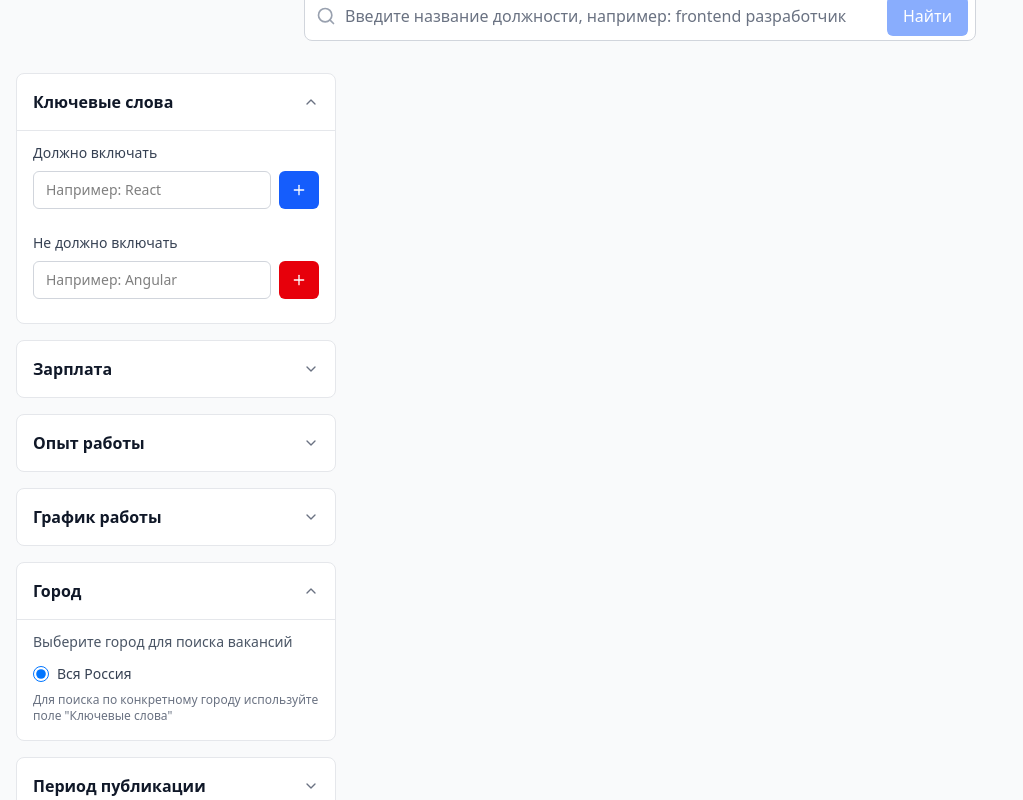
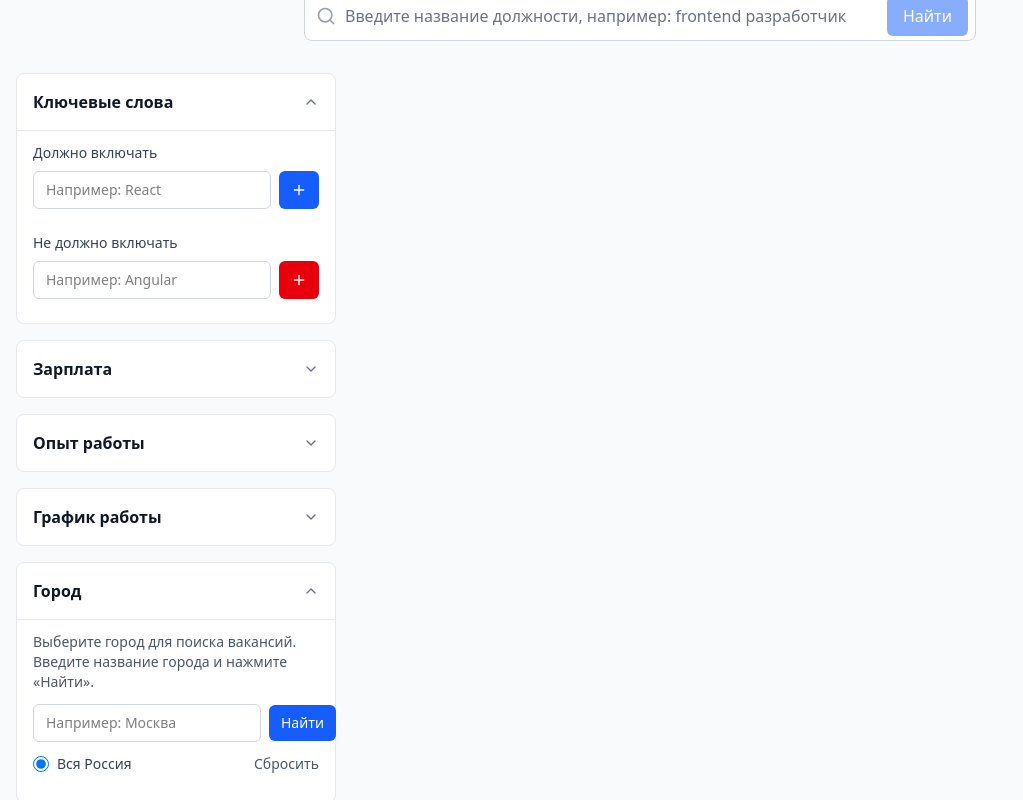
Before and after one commit to BMD63/hh-assistant, a React (Vite) app: page / in a window 1280 px wide. Both pictures are taken after a click on the button "Город". Shown: the part 222-1022 px from the top of the page, without its empty margins (0-1023 px from the left). Built offline with nearby package versions, Linux system fonts and the light colour scheme.

Commit message:
fix: town filter bug fixed, lint bug fixed

```diff
--- a/src/components/AreaFilter.tsx
+++ b/src/components/AreaFilter.tsx
@@ -1,8 +1,12 @@
 import { ChevronDown, ChevronUp } from 'lucide-react';
+import { useState } from 'react';
 import { useFiltersStore } from '../stores/filtersStore';
+import { hhApiService } from '../services/hhApi';
 
 export function AreaFilter() {
   const { area, setArea, expandedFilters, toggleFilterExpanded } = useFiltersStore();
+  const [cityQuery, setCityQuery] = useState('');
+  const [status, setStatus] = useState<'idle' | 'loading' | 'not-found' | 'applied'>('idle');
 
   return (
     <div className="bg-white rounded-lg border border-gray-200">
@@ -23,21 +27,68 @@ export function AreaFilter() {
       {expandedFilters.area && (
         <div className="px-4 pb-4 border-t border-gray-200">
           <div className="text-sm text-gray-600 mb-3 pt-3">
-            Выберите город для поиска вакансий
+            Выберите город для поиска вакансий. Введите название города и нажмите «Найти».
           </div>
-          <label className="flex items-center mb-2">
+
+          <div className="flex items-center gap-2 mb-3">
+            <input
+              type="text"
+              value={cityQuery}
+              onChange={(e) => { setCityQuery(e.target.value); setStatus('idle'); }}
+              placeholder="Например: Москва"
+              className="flex-1 py-2 px-3 border border-gray-300 rounded-md text-sm"
+            />
+            <button
+              onClick={async () => {
+                if (!cityQuery.trim()) return;
+                setStatus('loading');
+                try {
+                  const id = await hhApiService.findAreaIdByName(cityQuery.trim());
+                  if (id) {
+                    setArea(id);
+                    setStatus('applied');
+                  } else {
+                    setStatus('not-found');
+                  }
+                  } catch {
+                  // network or parsing error — treat as not found for UX
+                  setStatus('not-found');
+                }
+              }}
+              className="px-3 py-2 bg-blue-600 text-white rounded-md text-sm hover:bg-blue-700"
+            >
+              {status === 'loading' ? 'Поиск...' : 'Найти'}
+            </button>
+          </div>
+
+          <div className="flex items-center gap-3 mb-3">
+            <label className="flex items-center">
               <input
                 type="radio"
                 name="area"
                 value="113"
                 checked={area === '113'}
-              onChange={() => setArea('113')}
+                onChange={() => { setArea('113'); setStatus('idle'); }}
                 className="w-4 h-4 text-blue-600 border-gray-300 focus:ring-blue-500"
               />
               <span className="ml-2 text-sm text-gray-700 font-medium">Вся Россия</span>
             </label>
+
+            <button
+              onClick={() => { setArea('113'); setCityQuery(''); setStatus('idle'); }}
+              className="ml-auto text-sm text-gray-600 hover:underline"
+            >
+              Сбросить
+            </button>
+          </div>
+
           <div className="text-xs text-gray-500 mt-2">
-            Для поиска по конкретному городу используйте поле "Ключевые слова"
+            {status === 'not-found' && (
+              <span className="text-red-600">Город не найден. Попробуйте другое имя или используйте ключевые слова.</span>
+            )}
+            {status === 'applied' && (
+              <span className="text-green-700">Город применён — id: {area}</span>
+            )}
           </div>
         </div>
       )}
--- a/src/services/hhApi.ts
+++ b/src/services/hhApi.ts
@@ -14,6 +14,12 @@ interface SearchParams {
   area?: string;
   period?: number;
   order_by?: string;
+}
+
+interface AreaNode {
+  id: string;
+  name?: string;
+  areas?: AreaNode[];
 }
 
 export class HHApiService {
@@ -64,6 +70,50 @@ export class HHApiService {
   async getVacancy(id: string) {
     return this.fetchAPI(`/vacancies/${id}`);
   }
+
+  /**
+   * Fetch the list of areas and try to find an area id by a partial name match.
+   * Returns the first matched area's id or null if not found.
+   * The HH areas endpoint returns a nested tree, so we flatten it recursively.
+   */
+  async findAreaIdByName(name: string): Promise<string | null> {
+    if (!name || !name.trim()) return null;
+
+    const areas = await this.fetchAPI('/areas');
+
+    const needle = name.trim().toLowerCase();
+
+  const stack: AreaNode[] = Array.isArray(areas) ? ([...areas] as AreaNode[]) : [];
+
+    // DFS through the tree and try to find the best match
+  let bestMatch: { id: string; name?: string } | null = null;
+
+    while (stack.length > 0) {
+      const node = stack.pop();
+      if (!node) continue;
+
+      const nodeName = (node.name || '').toString().toLowerCase();
+      if (!nodeName) continue;
+
+      if (nodeName === needle) {
+        // exact match — return immediately
+        return node.id;
+      }
+
+      // prefer startsWith over contains
+      if (nodeName.startsWith(needle) && !bestMatch) {
+        bestMatch = { id: node.id, name: node.name };
+      } else if (nodeName.includes(needle) && !bestMatch) {
+        bestMatch = { id: node.id, name: node.name };
+      }
+
+      if (Array.isArray(node.areas)) {
+        for (const child of node.areas) stack.push(child);
+      }
+    }
+
+    return bestMatch ? bestMatch.id : null;
+  }
 }
 
 export const hhApiService = new HHApiService();
```
Lines whose indentation alone changed are shown as unchanged.
